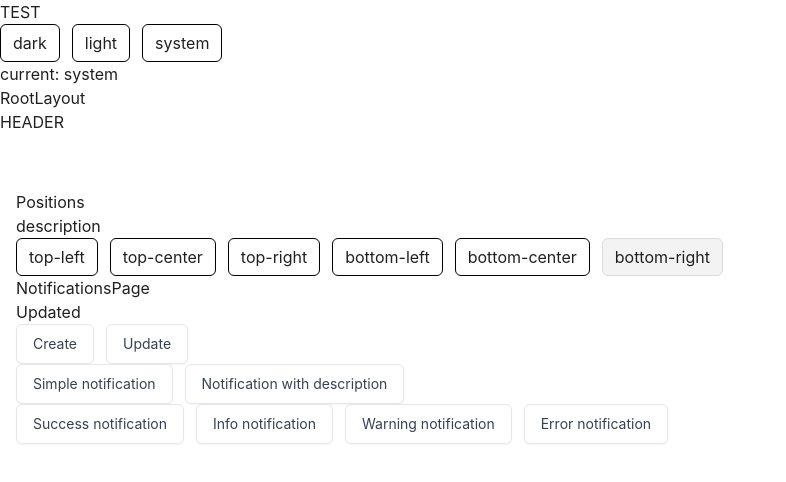
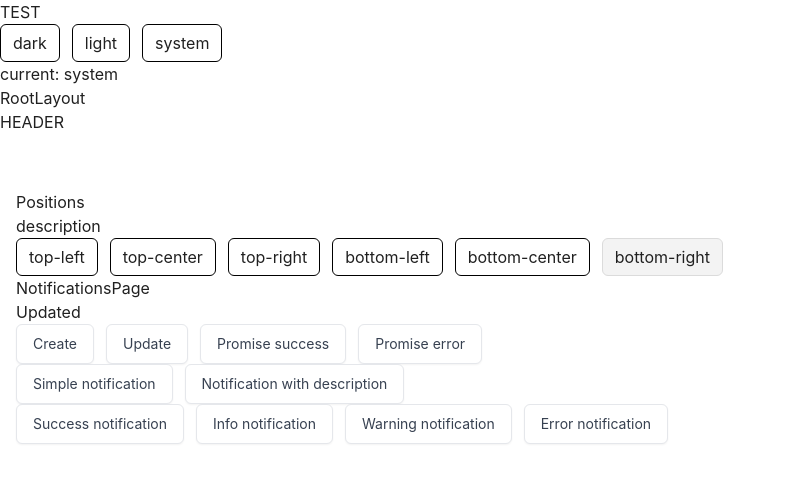
Before and after one commit to DanielEsh/react-toasts, a React (Vite) app: page /notifications in a window 1280 px wide. Shown: the top 482 px of the page, without its empty margins (0-786 px from the left). Built offline with nearby package versions, Linux system fonts and the light colour scheme.

Commit message:
feat: promise

```diff
--- a/src/routes/notifications-page.tsx
+++ b/src/routes/notifications-page.tsx
@@ -4,7 +4,11 @@ import {
   createNotificationWithType,
   simpleNotifications,
 } from '../notification-helpers.ts'
-import { toastFunction, updateNotification } from '../state.ts'
+import {
+  promiseNotification,
+  toastFunction,
+  updateNotification,
+} from '../state.ts'
 
 export const NotificationsPage = () => {
   const showUpdatedNotification = () => {
@@ -20,6 +24,24 @@ export const NotificationsPage = () => {
     updateNotification('for-updated')
   }
 
+  const handlePromiseSuccess = () => {
+    const promise = () =>
+      new Promise((resolve) =>
+        setTimeout(() => resolve({ title: 'test' }), 2000),
+      )
+
+    promiseNotification(promise())
+  }
+
+  const handlePromiseError = () => {
+    const promise = () =>
+      new Promise((_, reject) =>
+        setTimeout(() => reject({ title: 'test' }), 2000),
+      )
+
+    promiseNotification(promise())
+  }
+
   return (
     <div>
       <span>NotificationsPage</span>
@@ -29,6 +51,9 @@ export const NotificationsPage = () => {
         <BaseButton onClick={showUpdatedNotification}>Create</BaseButton>
 
         <BaseButton onClick={handleUpdate}>Update</BaseButton>
+
+        <BaseButton onClick={handlePromiseSuccess}>Promise success</BaseButton>
+        <BaseButton onClick={handlePromiseError}>Promise error</BaseButton>
       </div>
 
       <div className="flex gap-3">
--- a/src/state.ts
+++ b/src/state.ts
@@ -29,6 +29,18 @@ class Observer {
   update = (id: NotificationType['id']) => {
     this.publish(id)
   }
+
+  promise = (promise: Promise<NotificationType>, data?: NotificationType) => {
+    console.log('LOADING...', promise)
+
+    promise
+      .then((response) => {
+        console.log('RESPONSE', response)
+      })
+      .catch((error) => {
+        console.log('error', error)
+      })
+  }
 }
 
 export const NotificationObserver = new Observer()
@@ -47,3 +59,7 @@ export const toastFunction = (data: CreateNotification) => {
 export const updateNotification = (id: NotificationType['id']) => {
   NotificationObserver.update(id)
 }
+
+export const promiseNotification = (promise: Promise<NotificationType>) => {
+  NotificationObserver.promise(promise)
+}
```
